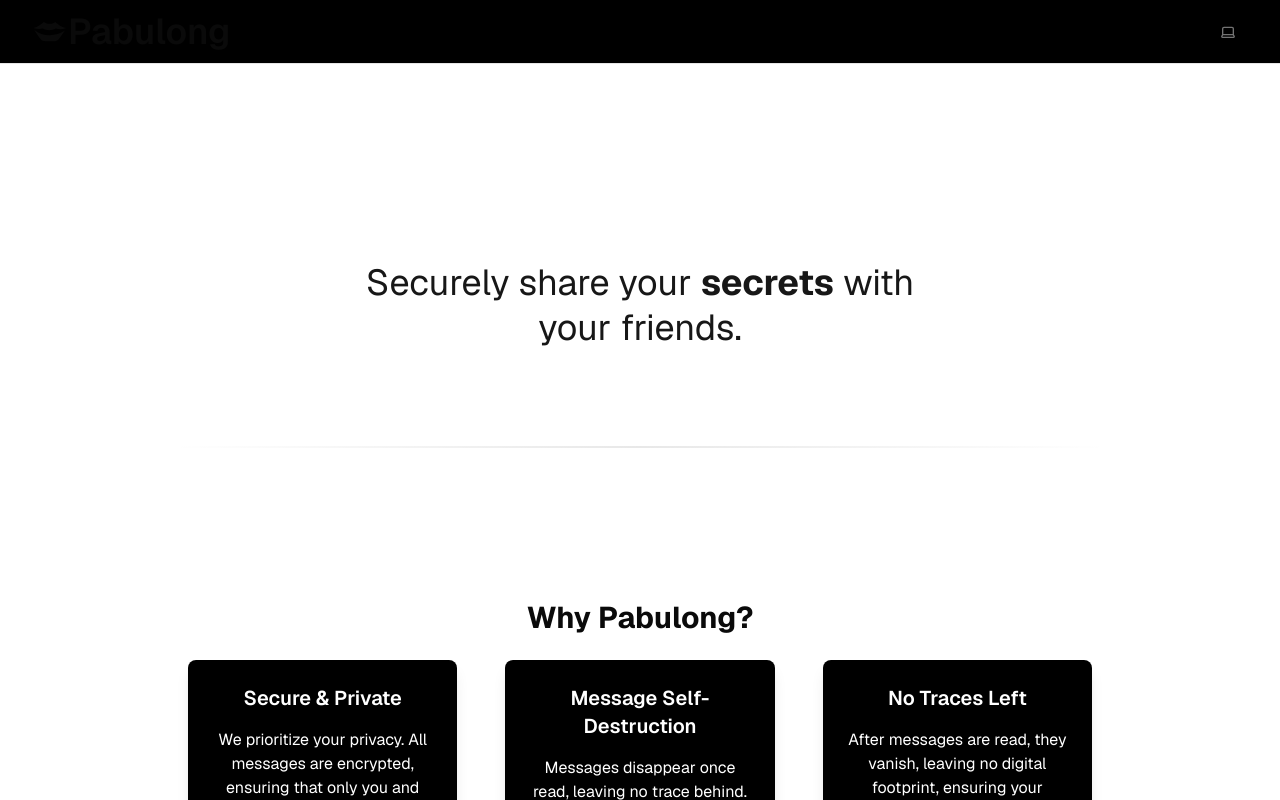
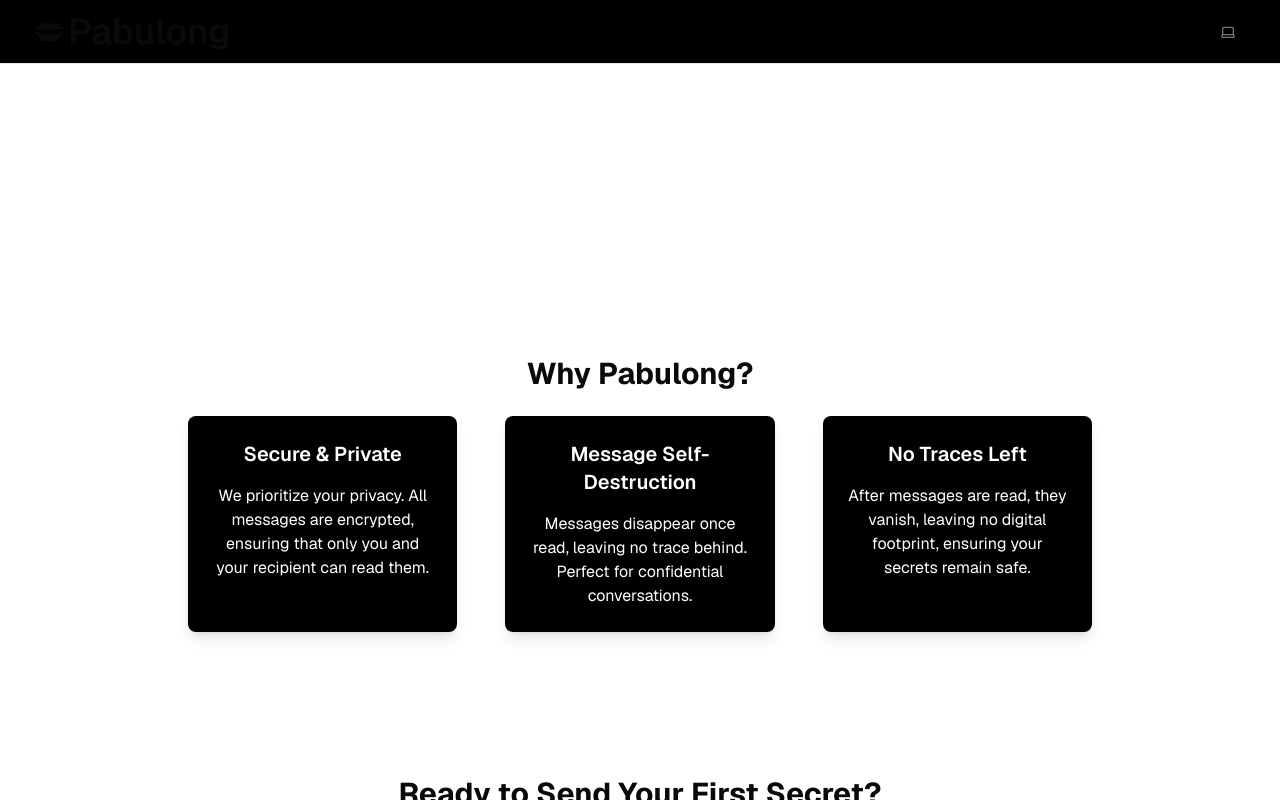
Before and after one commit to jerwintuchi/pabulong, a Next.js app: page / in a window 1280 px wide. Shown: the top 800 px of the page. Built offline with nearby package versions, Linux system fonts and the light colour scheme; no server answers.

Commit message:
removed Hero component

```diff
--- a/components/Home.tsx
+++ b/components/Home.tsx
@@ -1,12 +1,11 @@
 
-import Hero from "@/components/Hero";
+
 import FeatureSection from "../app/public/_components/FeatureSection";
 import { Button } from "@/components/ui/button";
 
 export default async function Home() {
   return (
     <>
-      <Hero />
       <main className="flex-1 flex flex-col gap-12 px-4 py-12  dark:bg-black dark:text-white">
 
         {/* Feature Section */}
--- a/components/hero.tsx
+++ /dev/null
@@ -1,13 +0,0 @@
-import NextLogo from "./next-logo";
-import SupabaseLogo from "./supabase-logo";
-
-export default function Hero() {
-  return (
-    <div className="flex flex-col gap-16 items-center text-primary">
-      <p className="text-3xl lg:text-4xl !leading-tight mx-auto max-w-xl text-center text-primary">
-        Securely share your <strong>secrets</strong> with your friends.
-      </p>
-      <div className="w-full p-[1px] bg-gradient-to-r from-transparent via-primary/10 to-transparent my-8" />
-    </div>
-  );
-}
```
